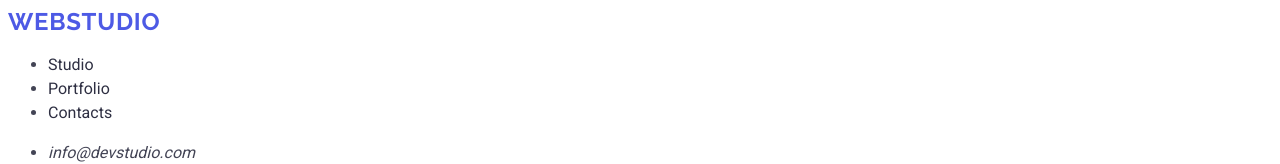
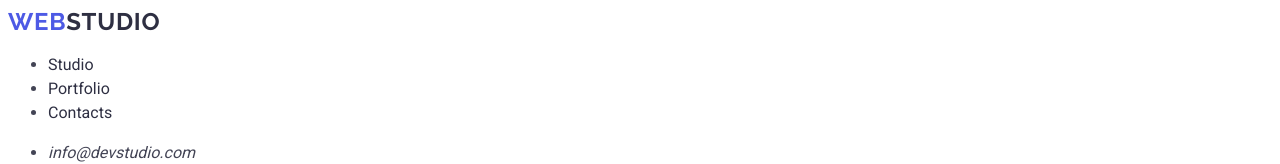
Before and after one commit to Mykhailoooo/goit-markup-hw-02, a plain HTML site: page index.html in a window 1280 px wide. Shown: the top 164 px of the page. Drawn offline with Linux system fonts and the light colour scheme.

Commit message:
hw2.10.1

```diff
--- a/styles.css/styles.css
+++ b/styles.css/styles.css
@@ -101,3 +101,7 @@ body {
   background-color: #2e2f42;
   color: #ffffff;
 }
+
+.studio {
+  color: #2e2f42;
+}
```
